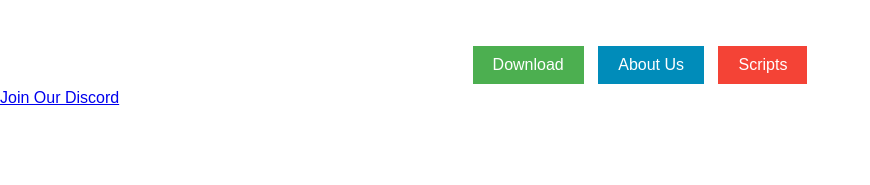
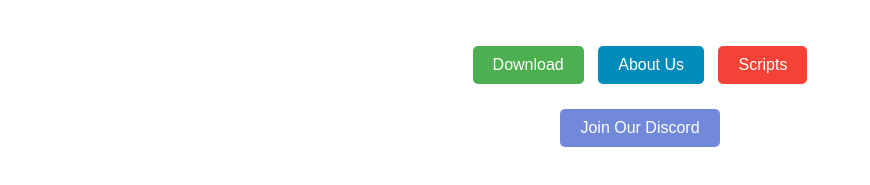
Before and after one commit to script-beam-x/scripts, a plain HTML site: page index.html in a window 1280 px wide. Shown: the part 223-408 px from the top of the page, without its empty margins (0-870 px from the left). Drawn offline with Linux system fonts and the light colour scheme.

Commit message:
Update style.css

```diff
--- a/style.css
+++ b/style.css
@@ -1,5 +1,8 @@
 /* Reset default margin and padding */
-body, h1, p, ul {
+body,
+h1,
+p,
+ul {
   margin: 0;
   padding: 0;
 }
@@ -30,15 +33,16 @@ button {
   font-size: 16px;
   border: none;
   cursor: pointer;
+  border-radius: 5px; /* Rounded edges */
 }
 
 .download-button {
-    background-color: #4CAF50;
+  background-color: #4caf50;
   color: white;
 }
 
 .about-button {
-    background-color: #008CBA;
+  background-color: #008cba;
   color: white;
 }
 
@@ -46,3 +50,17 @@ button {
   background-color: #f44336;
   color: white;
 }
+
+.discord-link {
+  text-align: center;
+  margin-top: 20px;
+}
+
+.discord-link a {
+  display: inline-block;
+  padding: 10px 20px;
+  background-color: #7289da;
+  color: white;
+  text-decoration: none;
+  border-radius: 5px;
+}
```
Lines whose indentation alone changed are shown as unchanged.
